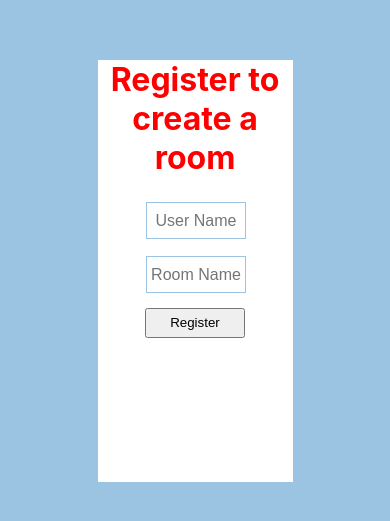
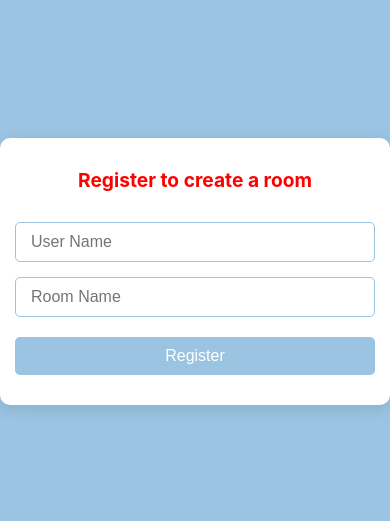
Before and after one commit to Nitish65/chat-app-frontend, a React (Create React App) app: page / in a window 390 px wide. Shown: the part 151-672 px from the top of the page. Built offline with nearby package versions, Linux system fonts and the light colour scheme.

Commit message:
made the page responsive

```diff
--- a/public/index.html
+++ b/public/index.html
@@ -2,16 +2,14 @@
 <html lang="en">
   <head>
     <meta charset="utf-8" />
-    <link rel="icon" href="%PUBLIC_URL%/favicon.ico" />
+
     <meta name="viewport" content="width=device-width, initial-scale=1" />
     <meta name="theme-color" content="#000000" />
     <meta
       name="description"
       content="Web site created using create-react-app"
     />
-    <link rel="apple-touch-icon" href="%PUBLIC_URL%/logo192.png" />
 
-    <link rel="manifest" href="%PUBLIC_URL%/manifest.json" />
 
     <title>Chat App</title>
   </head>
--- a/src/Components/Register.css
+++ b/src/Components/Register.css
@@ -1,48 +1,68 @@
-*{
+* {
   margin: 0;
   padding: 0;
-    width: 100%;
-    height: 100%;
+  box-sizing: border-box;
 }
 
-h1{
+h1 {
   color: red;
+  margin-bottom: 30px;
+  font-size: 1.5rem;
 }
-#outer{
-
+#outer {
+  min-height: 100vh;
   background-color: #9ac4e2;
   display: flex;
   justify-content: center;
   align-items: center;
-
 }
 
-#inner{
-    width: 50%;
-    height: 50%;
+#inner {
+  width: 100%;
+  max-width: 400px;
+  padding: 40px 20px;
+  border-radius: 10px;
+  box-shadow: 0 4px 15px rgba(0, 0, 0, 0.1);
+  text-align: center;
   background-color: #fff;
 }
-#inputs{
-
+#inputs {
   display: flex;
   flex-direction: column;
-    gap: 17px;
-    margin-top: -280px;
-    margin-left: 25%;
-    height: 25%;
-    width: 50%;
+  gap: 15px;
+  margin-bottom: 20px;
 }
 
-#inputs input{
-    height: 35px;
-    width: 100%;
-    /* padding-left: 15px; */
+#inputs input {
+  padding: 10px 15px;
+  font-size: 1rem;
   border: 1px solid #9ac4e2;
   outline: none;
-    font-size: 16px;
-    text-align: center;
+  border-radius: 5px;
+  width: 100%;
+}
+#inner button {
+  padding: 10px 20px;
+  font-size: 1rem;
+  background-color: #9ac4e2;
+  color: white;
+  border: none;
+  border-radius: 5px;
+  cursor: pointer;
+  transition: background-color 0.3s ease;
+}
+#inner button:hover {
+  background-color: #7aaecc;
+}
+
+@media screen and (max-width: 480px) {
+  #inner {
+    padding: 30px 15px;
+  }
+  h1{
+    font-size: 1.2rem;
   }
     #inner button{
-    height: 30px;
-    width: 100px;
+        width: 100%;
     }
+}
```
Also changed, not shown: public/manifest.json, 1 other file (tests, documents, lock files or other folders). Lines whose indentation alone changed are shown as unchanged.
